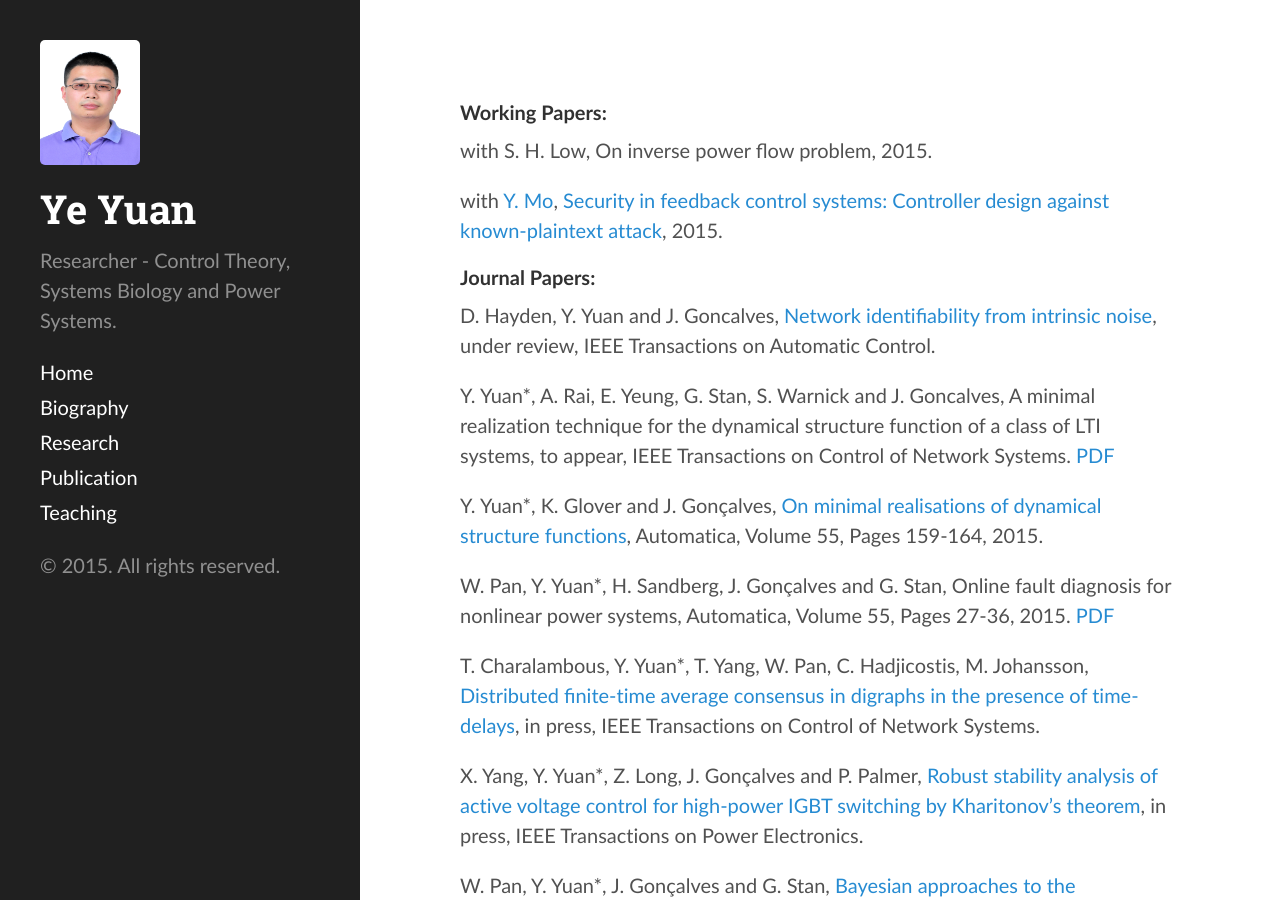
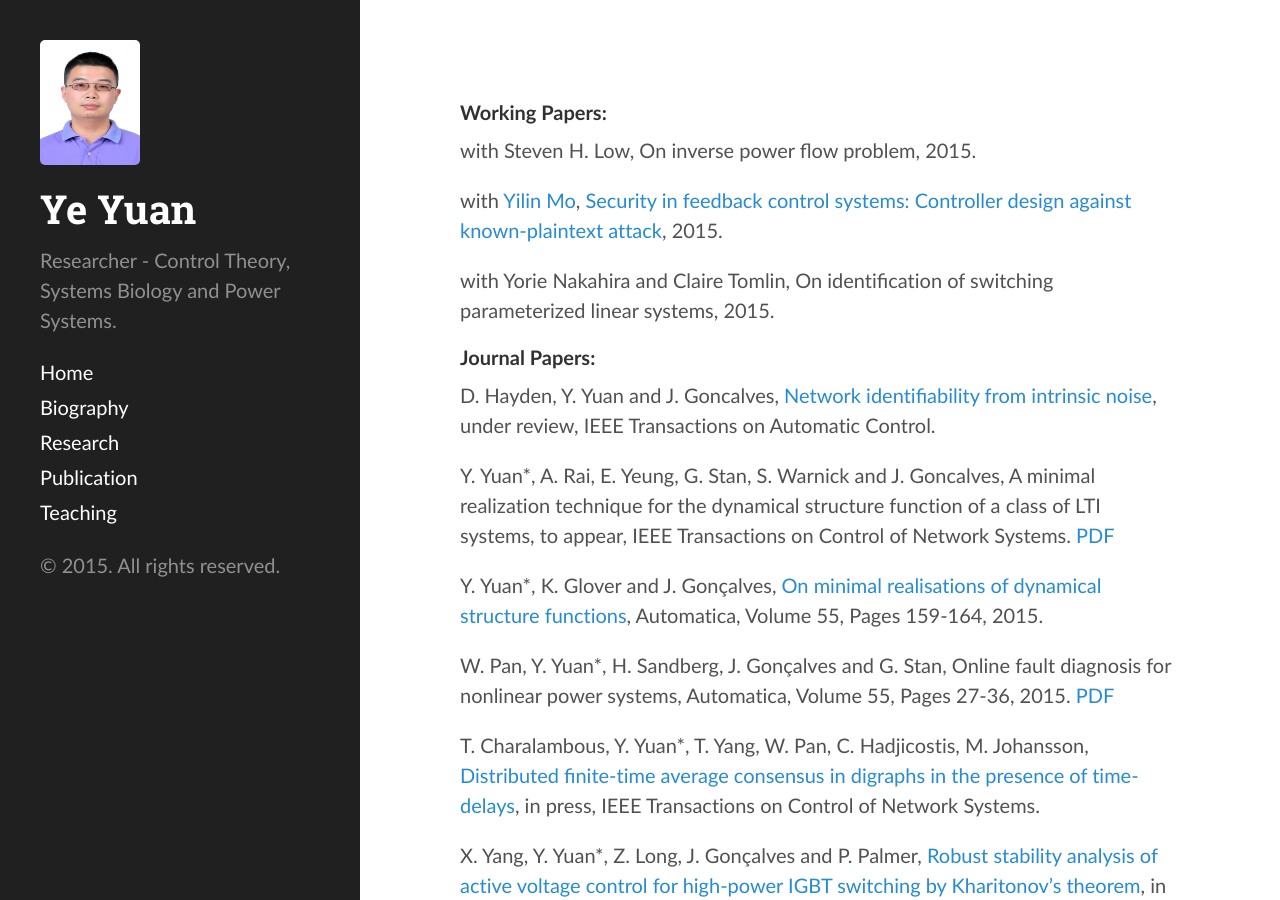
Before and after one commit to yy311/yy311.github.io, a Jekyll site: the page built from publication.md, in a window 1280 px wide and 900 px high. Built offline with Jekyll 4.4.1, drawn with Linux system fonts in a browser that asks for light colours.

Commit message:
Update publication.md

```diff
--- a/publication.md
+++ b/publication.md
@@ -4,9 +4,11 @@ layout: page
 
 ####Working Papers:
 
-with S. H. Low, On inverse power flow problem, 2015.
+with Steven H. Low, On inverse power flow problem, 2015.
 
-with [Y. Mo](http://yilinmo.github.io/), [Security in feedback control systems: Controller design against known-plaintext attack](https://www.authorea.com/users/62980/articles/74733), 2015.
+with [Yilin Mo](http://yilinmo.github.io/), [Security in feedback control systems: Controller design against known-plaintext attack](https://www.authorea.com/users/62980/articles/74733), 2015.
+
+with Yorie Nakahira and Claire Tomlin, On identification of switching parameterized linear systems, 2015.
 
 ####Journal Papers:
 
@@ -36,10 +38,6 @@ L. Shi, Y. Yuan and J. Chen, Finite horizon LQR control with limited controller-
 
 J. Wu, Y. Yuan, H. Zhang and L. Shi, H ow can online schedules improve communication and estimation tradeoff?, IEEE Transactions on Signal Processing, Volume 61, Number 7, Page 1625-1631, 2013.
 
-
-
-
-
 E. Herrero, E. Kolmos, N. Bujdoso, Y. Yuan, M. Wang, M. Berns, G. Coupland, R. Saini, M. Jaskolski, A. Webb, J. Gonçalves and S. Davis, Early Flowering4 recruitment of Early Flowering3 in the nucleus sustains the Arabidopsis circadian clock, the Plant Cell, Volume 24, No. 2, Page 428-443, 2012. (Impact Factor: 10.6)[Link](http://www.plantcell.org/content/early/2012/02/07/tpc.111.093807.abstract)
 
 Y. Yuan, G. Stan, S. Warnick and J. Gonçalves , Robust dynamical network structure reconstruction, Special Issue on System Biology, Automatica, Volume 47, Issue 6, Page 1230-1235, 2011.[Link](http://www.sciencedirect.com/science/article/pii/S0005109811001828)
```
